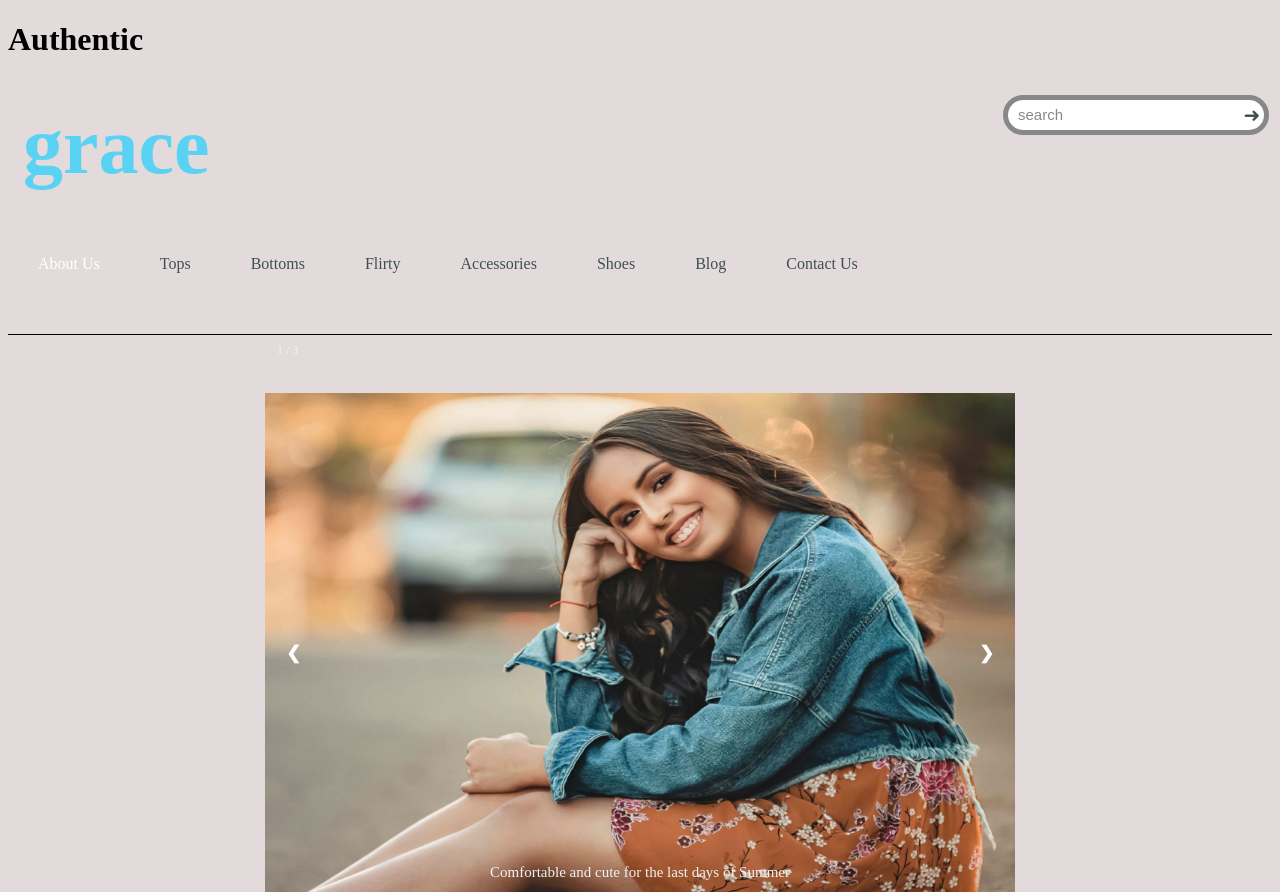
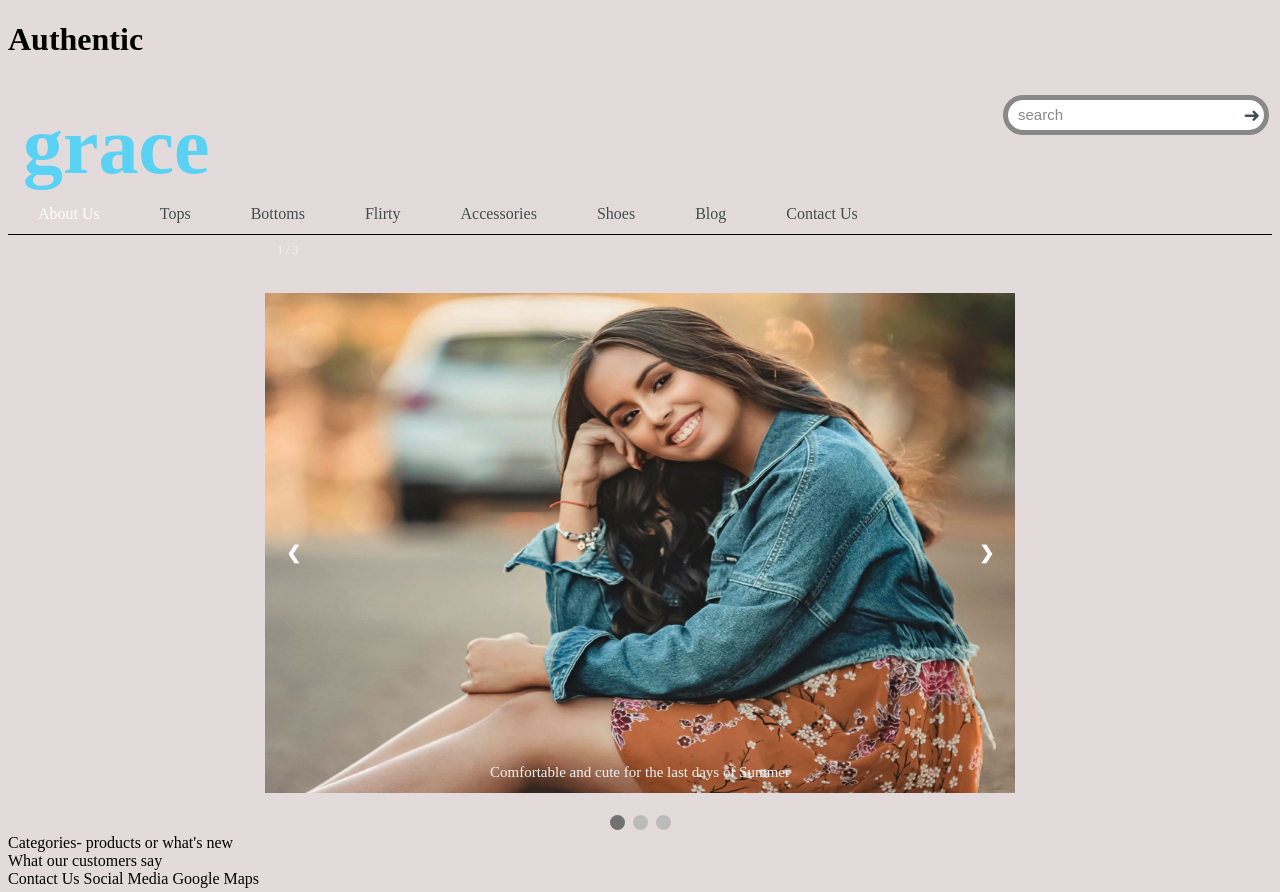
Before and after one commit to jaymehewitt/Authentic-Grace, a PHP site: page / in a window 1280 px wide. Shown: the top 892 px of the page. Run offline with PHP 8.4, Linux system fonts and the light colour scheme; some libraries are stand-ins or nearby versions.

Commit message:
Move nav bar up

```diff
--- a/style.css
+++ b/style.css
@@ -35,7 +35,7 @@ ul, li, a {
     text-decoration: none;
     font-size: 1em;
     font-family: bellaboo;
-    margin: 50px 5px;
+    margin: 25px 5px;
     position: relative;
     overflow: hidden;
     background: transparent;
@@ -69,7 +69,7 @@ ul, li, a.active {
 
 /*Nav Bar Container*/
 .navigation {
-   height:200px;
+   height: 100px;
    border-bottom:1px solid black;
 }
 
@@ -307,7 +307,7 @@ input:-moz-placeholder {
  * Footer *
  /*********/
 
-   footer {
+  footer {
     height: 200px;
     border:1px solid hotpink;
     margin-bottom:5px;
```
